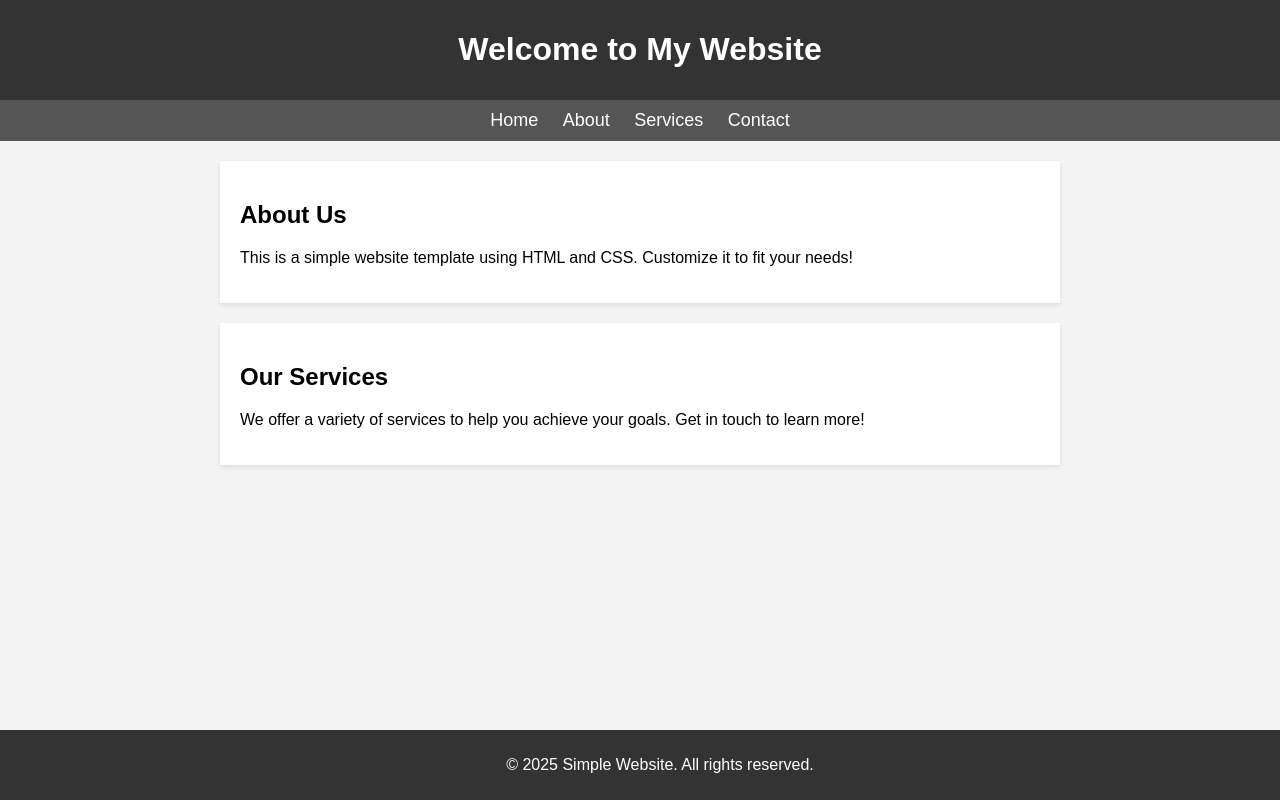
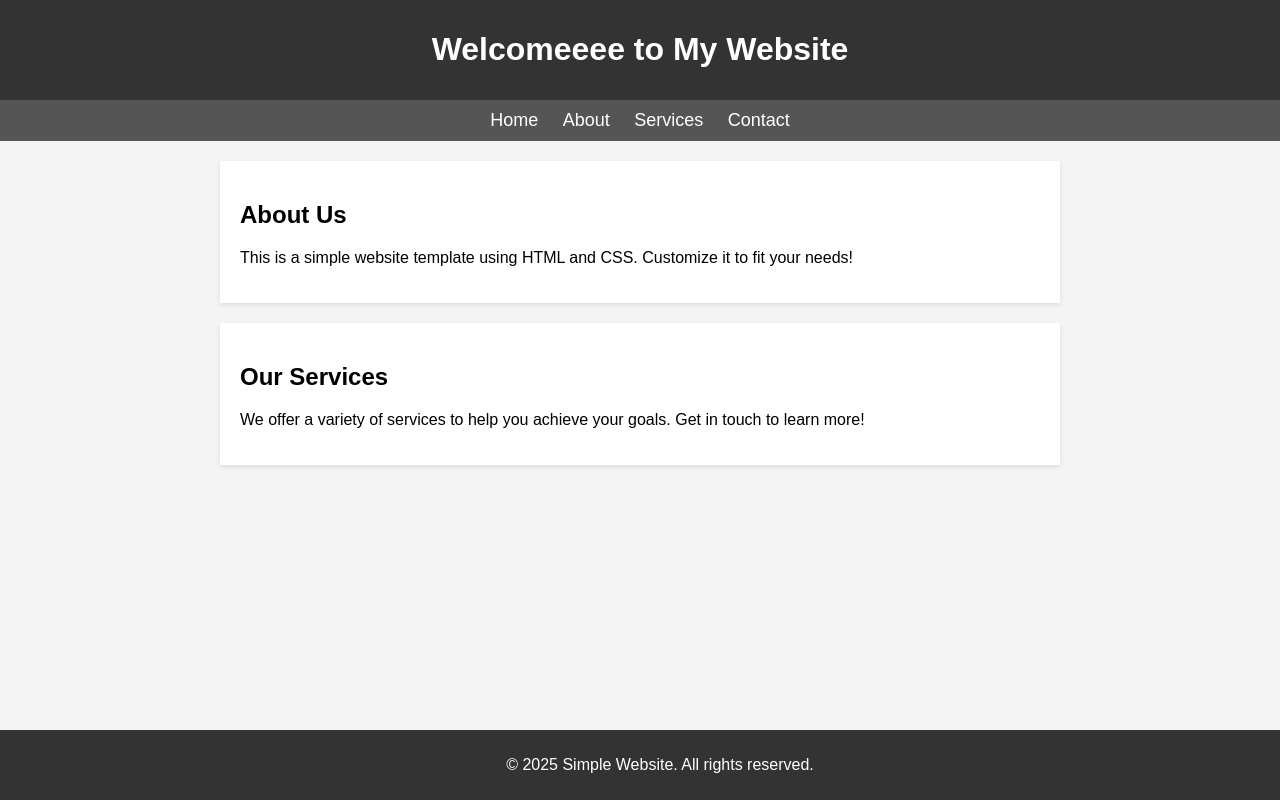
Before and after one commit to jdkwer/Newbwes, a plain HTML site: page index.html in a window 1280 px wide. Drawn offline with Linux system fonts and the light colour scheme.

Commit message:
newcommit1

```diff
--- a/index.html
+++ b/index.html
@@ -57,7 +57,7 @@
 </head>
 <body>
     <header>
-        <h1>Welcome to My Website</h1>
+        <h1>Welcomeeee to My Website</h1>
     </header>
 
     <nav>
```
